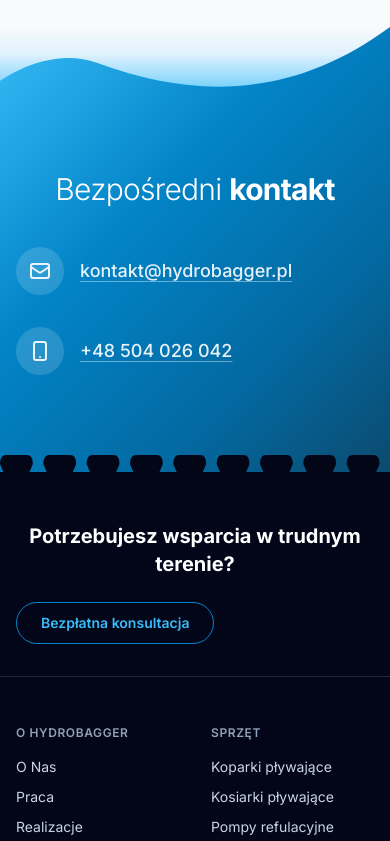
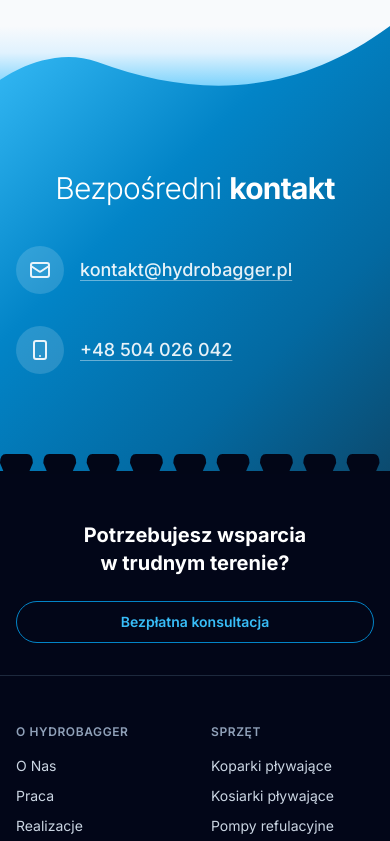
Before and after one commit to Creva-debug/HydroBagger, a Next.js app: page /referencje in a window 390 px wide. Shown: the part 5489-6330 px from the top of the page. Built offline with nearby package versions, Linux system fonts and the light colour scheme.

Commit message:
Refactor HomePage and Footer components for improved responsiveness and visual consistency. Update video section height calculation to use stable viewport units and adjust button styles for better alignment on mobile devices.

```diff
--- a/src/app/page.tsx
+++ b/src/app/page.tsx
@@ -154,12 +154,11 @@
       {/* ══════════════════════════════════════════════════════
           1. HERO
       ══════════════════════════════════════════════════════ */}
-      {/* min-h: viewport minus sticky header (4px top bar + 80px bar) so first screen = hero only */}
-      <section className="relative flex min-h-[calc(100dvh-5.25rem)] flex-col overflow-hidden">
-        {/* BG video */}
+      {/* 100svh zamiast 100dvh — stabilna wysokość na mobile (dvh „pływa” z paskiem przeglądarki). */}
+      <section className="relative flex min-h-[calc(100svh-5.25rem)] flex-col overflow-hidden">
         <video
           autoPlay muted loop playsInline
-          className="absolute inset-0 h-full w-full object-cover"
+          className="absolute inset-0 h-full w-full object-cover [transform:translateZ(0)]"
         >
           <source src={videoUrl("video-tlo.mp4")} type="video/mp4" />
         </video>
@@ -430,7 +429,7 @@
               <div className="mt-10">
                 <Link
                   href="/o-nas"
-                  className="inline-flex items-center gap-2 rounded-full border border-[#0284c7] px-7 py-3 text-sm font-bold text-[#0284c7] transition-all hover:bg-[#0284c7] hover:text-white"
+                  className="flex w-full max-w-full items-center justify-center gap-2 rounded-full border border-[#0284c7] px-7 py-3 text-sm font-bold text-[#0284c7] transition-all hover:bg-[#0284c7] hover:text-white sm:inline-flex sm:w-auto"
                 >
                   Poznaj nasz zespół <ArrowRight />
                 </Link>
--- a/src/components/Footer.tsx
+++ b/src/components/Footer.tsx
@@ -79,8 +79,8 @@
 export function Footer() {
   return (
     <footer className="mt-auto">
-      {/* Jeden gradient na sekcję kontaktu + gąsienicę – między zębami widać tę samą barwę co u dołu fali */}
-      <div className="relative" style={{ background: FOOTER_CONTACT_GRADIENT }}>
+      {/* -mt-px: usuwa subpikselową szczelinę (ciemną kreskę) między treścią a falą na mobile */}
+      <div className="relative z-[1] -mt-px" style={{ background: FOOTER_CONTACT_GRADIENT }}>
       <section
         className="relative overflow-hidden bg-transparent px-4 py-20 text-slate-900 sm:px-6 lg:px-8"
       >
@@ -143,15 +143,17 @@
           <div className="mx-auto grid max-w-7xl grid-cols-1 gap-6 border-b border-slate-800 px-4 py-8 sm:grid-cols-4 sm:items-center sm:gap-0 lg:grid-cols-[1fr_1fr_1.5fr_1.6fr] sm:px-6 lg:px-8">
             {/* Tekst */}
             <div className="flex items-center sm:col-span-3">
-              <h3 className="text-center text-xl font-bold text-white sm:text-left sm:text-2xl">
-                Potrzebujesz wsparcia w trudnym terenie?
+              <h3 className="w-full text-center text-xl font-bold text-white sm:text-left sm:text-2xl">
+                <span className="block sm:inline">Potrzebujesz wsparcia</span>
+                <span className="hidden sm:inline"> </span>
+                <span className="block sm:inline">w trudnym terenie?</span>
               </h3>
             </div>
-            {/* Przycisk – wyrównany z kolumną Dane kontaktowe */}
-            <div className="flex sm:justify-start sm:col-span-1 sm:pl-[30px]">
+            {/* Przycisk – na mobile pełna szerokość w kontenerze px-4 */}
+            <div className="flex w-full justify-center sm:col-span-1 sm:w-auto sm:justify-start sm:pl-[30px]">
               <Link
                 href="/darmowa-konsultacja"
-                className="inline-flex items-center gap-2 rounded-full border border-[#0284c7] px-6 py-2.5 text-sm font-semibold text-[#38bdf8] transition-all hover:bg-[#0284c7] hover:border-[#0284c7] hover:text-white"
+                className="flex w-full max-w-full items-center justify-center gap-2 rounded-full border border-[#0284c7] px-6 py-2.5 text-sm font-semibold text-[#38bdf8] transition-all hover:bg-[#0284c7] hover:border-[#0284c7] hover:text-white sm:inline-flex sm:w-auto"
               >
                 Bezpłatna konsultacja
               </Link>
```
